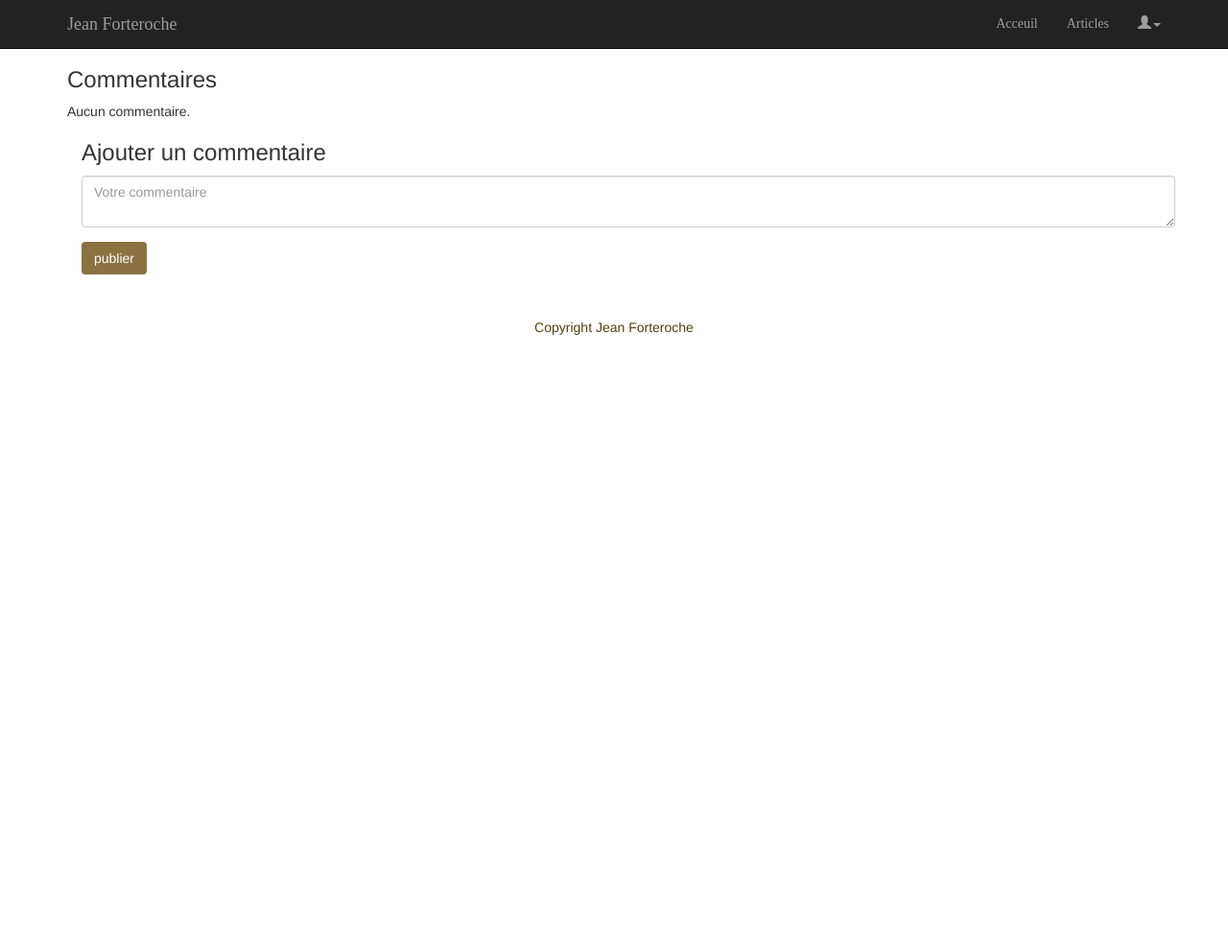
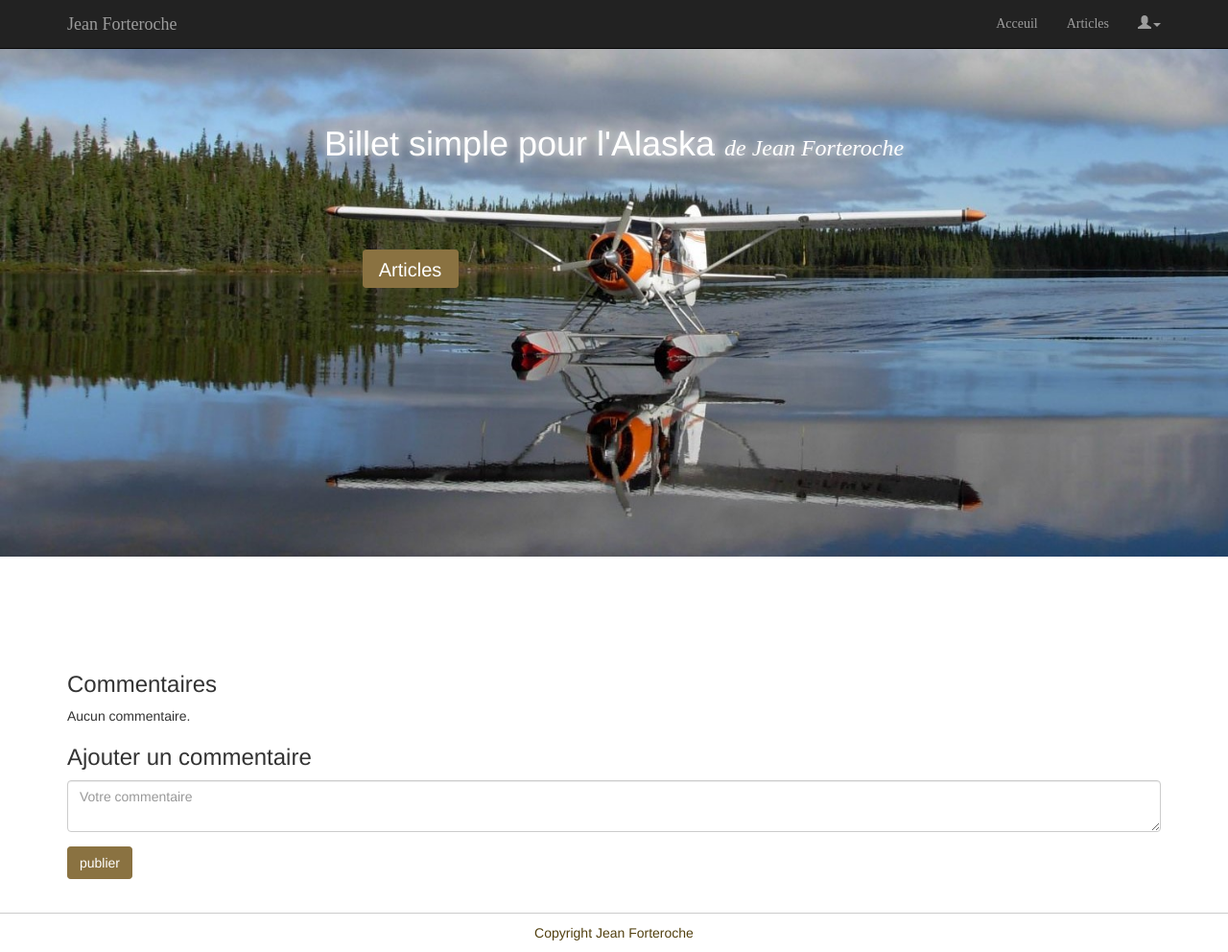
Before and after one commit to buba71/OCBlog, a PHP site: template views/article.html.twig in a window 1280 px wide. Shown: the whole page at 96% size. Before the commit the page ends 349 px from the top, so only its background shows below. Run offline with PHP 8.4, Linux system fonts and the light colour scheme; the template is opened without the code that fills it, so the values that code supplies are empty; some libraries are stand-ins or nearby versions.

Commit message:
Revert "mise en forme"
This reverts commit 82c1d5acb06a42896e56ec4e6bafe2d60fe17547.

```diff
--- a/src/Controller/HomeController.php
+++ b/src/Controller/HomeController.php
@@ -88,6 +88,10 @@ class HomeController {
             'comments' => $comments,
             'commentForm' => $commentFormView
         ));
+
+
+
+
     }
 
 
--- a/views/admin.html.twig
+++ b/views/admin.html.twig
@@ -4,7 +4,6 @@
 {% block title %}Administration{% endblock %}
 
 {% block content %}
-<div class="container">
 <h2 class="text-center">{{ block('title') }}</h2>
 {% for flashMessage in app.session.flashbag.get('success') %}
 <div class="alert alert-success">
@@ -120,5 +119,4 @@
 
     </div>
 </div>
-</div>
 {% endblock %}
--- a/views/article.html.twig
+++ b/views/article.html.twig
@@ -11,21 +11,19 @@
             </div>
     {% endfor %}
 
-    <div class="container">
+
     <h2>{{ article.title }}</h2>
     <p>{{ article.content |raw }}</p>
 
     <h3>Commentaires</h3>
     {% for comment in comments %}
-            <div class="container">
+
         {% include'comments.html.twig'with{'comment': comment} %}
-            </div>
 
     {% else %}
         Aucun commentaire.
     {% endfor %}
     <form id="form-Comment" method="post" action="">
-        <div class="container">
     <h3>Ajouter un commentaire</h3>
             <div class="form-group">
                 <input type="hidden" name="parent_id" id="parent_id" value="0">
@@ -36,7 +34,11 @@
 
             </div>
     </form>
-    </div>
-    </div>
+
+
+
+
+
+
 
 {% endblock %}
--- a/views/article_form.html.twig
+++ b/views/article_form.html.twig
@@ -4,7 +4,6 @@
 {% block title %}{{ title }}{% endblock %}
 
 {% block content %}
-<div class="container">
 <h2 class="text-center">{{ block('title') }}</h2>
 {% for flashMessage in app.session.flashbag.get('success') %}
 <div class="alert alert-success">
@@ -51,5 +50,4 @@
             </div>
         {% endfor %}
 </div>
-</div>
 {% endblock %}
--- a/views/comment_form.html.twig
+++ b/views/comment_form.html.twig
@@ -4,7 +4,6 @@
 {% block title %}{{ title }}{% endblock %}
 
 {% block content %}
-<div class="container">
 <h2 class="text-center">{{ block('title') }}</h2>
 {% for flashMessage in app.session.flashbag.get('success') %}
 <div class="alert alert-success">
@@ -33,5 +32,4 @@
     </div>
 {{ form_end(commentForm) }}
 </div>
-</div>
 {% endblock %}
--- a/views/comments.html.twig
+++ b/views/comments.html.twig
@@ -1,12 +1,11 @@
-<div class= " panel panel-default" id="comment-{{ comment.id }}">
+<div class= "panel panel-default" id="comment-{{ comment.id }}">
 	<div class="panel-body">
 
 		{{ comment.content }}  <br /><br />
-		<em>Ajouté le {{ comment.date_comment }}</em><br />
 
 		{% if comment.depth <= 2 %}
 		<div class="control">
-
+		<em>Ajouté le {{ comment.date_comment }}</em><br />
 		<button class ="btn btn-custom btn-sm reply"  id="reply-{{ comment.id }}" data-id = "{{ comment.id }}" style="text-align:right">Répondre</button>
 		{% endif %}
 
--- a/views/layout.html.twig
+++ b/views/layout.html.twig
@@ -65,17 +65,24 @@
 
         </nav>
 
+  			<div class="container-fluid image">
+    		<h1>Billet simple pour l'Alaska
+    			<span> de Jean Forteroche</span>
 
+    		</h1>
+            <a href="#article"><button class="btn btn-custom">Articles</button></a>
+
+  			</div>
 
 	</header>
 
 
 	<section>
-
+        <div class="container" id="content">
+            <div >
         {% block content %}{% endblock %}
-
-
-
+            </div>
+        </div>
     </section>
 
     <footer class="footer">
@@ -113,7 +120,11 @@
 
         })
 
+
         });
+
+
+
     </script>
 </body>
 </html>
--- a/views/login.html.twig
+++ b/views/login.html.twig
@@ -5,7 +5,7 @@
 {% block content %}
 
 
-<div class="container">
+
 <h2 class="text-center">{{ block('title') }}</h2>
 {% if error %}
 <div class="alert alert-danger">
@@ -31,5 +31,4 @@
         </div>
     </form>
 </div>
-</div>
 {% endblock %}
--- a/web/css/ocblog.css
+++ b/web/css/ocblog.css
@@ -5,7 +5,7 @@ body
 
 .footer
 {
-
+	border-top: 1px solid #ccc;
 	padding-top: 10px;
   margin-top: 20px;
 	margin-bottom: 10px;
@@ -69,7 +69,6 @@ a
 .image
 {
     background-image: url(image.jpg);
-    width: 100%;
     max-width: 100%;
     height: auto;
     background-position:center;
@@ -106,14 +105,6 @@ header .container-fluid h1 span
 	font-size: 24px;
 	font-family: "parisienne";
 }
-
-article
-{
-  border-bottom: 1px solid #ccc;
-
-  border-bottom-width:1;
-  margin-bottom: 50px;
-  }
 
 article h2
 {
```
Also changed, not shown: views/index.html.twig (+2 -11 lines), src/DAO/DAO.php (line endings or trailing spaces). Lines whose indentation alone changed are shown as unchanged.
